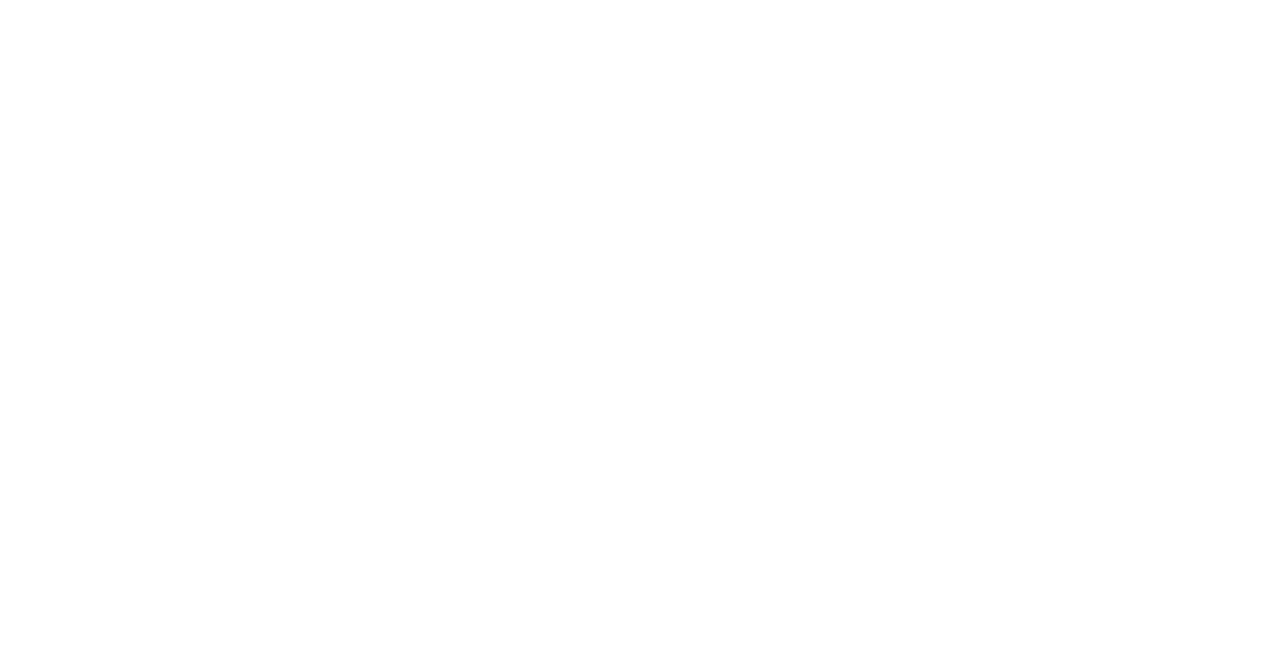
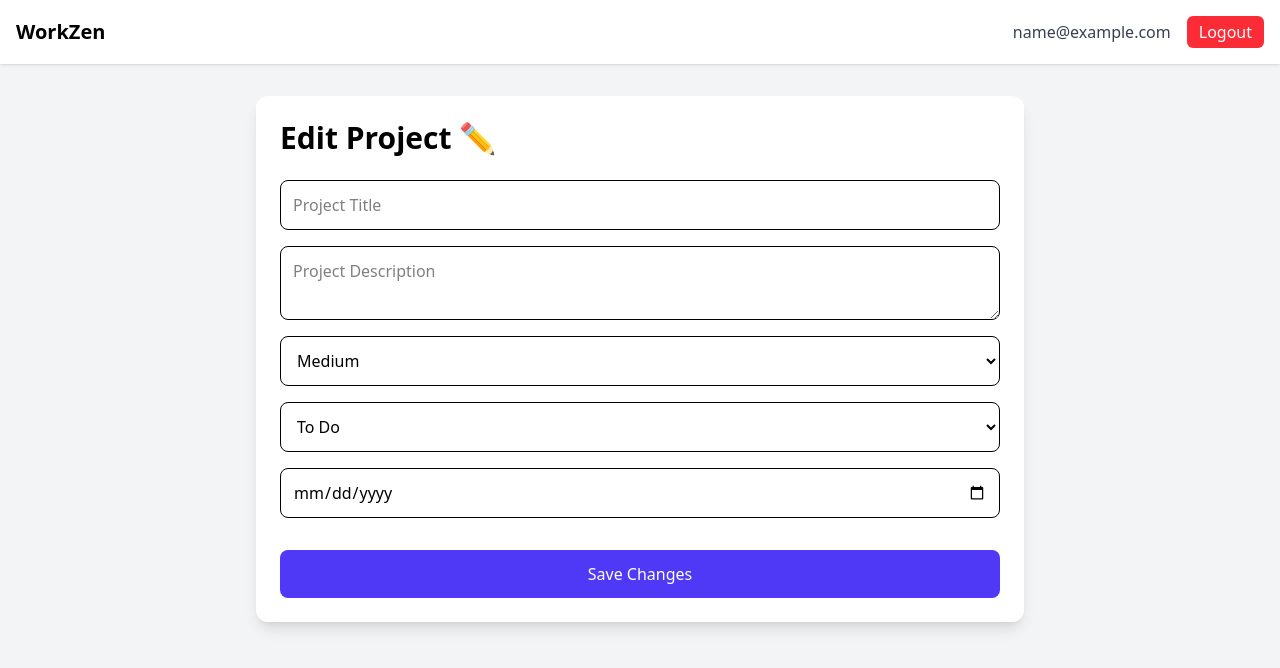
Before and after one commit to Varad163/WorkZen, a React app in the folder frontend/: page /edit-project/1 in a window 1280 px wide. Before the commit this address had no page. Shown: the top 668 px of the page. Built offline with nearby package versions, Linux system fonts and the light colour scheme; no server answers; sample sign-in values are in the browser's storage; the HTML template or start-up script is replaced by a standard one.

Commit message:
Edit pages

```diff
--- a/frontend/src/App.tsx
+++ b/frontend/src/App.tsx
@@ -5,23 +5,35 @@
 import { BrowserRouter, Routes, Route, Navigate } from "react-router-dom";
 import CreateProject from "./pages/CreateProject";
 import ProjectPage from "./pages/ProjectPage";
+import EditProject from "./pages/EditProject";
 
 export default function App() {
   return (
     <BrowserRouter>
       <Routes>
 
+        {/* Redirect root to login */}
         <Route path="/" element={<Navigate to="/login" />} />
 
+        {/* Public routes */}
         <Route path="/login" element={<Login />} />
         <Route path="/signup" element={<Signup />} />
-        <Route path="/create-project" element={<CreateProject />} />
 
+        {/* Protected routes */}
         <Route
           path="/dashboard"
           element={
             <ProtectedRoute>
               <Dashboard />
+            </ProtectedRoute>
+          }
+        />
+
+        <Route
+          path="/create-project"
+          element={
+            <ProtectedRoute>
+              <CreateProject />
             </ProtectedRoute>
           }
         />
@@ -35,6 +47,14 @@
           }
         />
 
+        <Route
+          path="/edit-project/:id"
+          element={
+            <ProtectedRoute>
+              <EditProject />
+            </ProtectedRoute>
+          }
+        />
 
       </Routes>
     </BrowserRouter>
--- /dev/null
+++ b/frontend/src/pages/EditProject.tsx
@@ -0,0 +1,127 @@
+import React, { useEffect, useState } from "react";
+import { useParams, useNavigate } from "react-router-dom";
+import api from "../api/api";
+import Navbar from "../components/Navbar";
+
+const EditProject = () => {
+  const { id } = useParams();
+  const navigate = useNavigate();
+
+  const [form, setForm] = useState({
+    title: "",
+    description: "",
+    priority: "medium",
+    status: "todo",
+    deadline: "",
+  });
+
+  const [loading, setLoading] = useState(true);
+
+  useEffect(() => {
+    loadProject();
+  }, []);
+
+  const loadProject = async () => {
+    try {
+      const res = await api.get(`/projects/${id}`);
+      const p = res.data;
+
+      setForm({
+        title: p.title,
+        description: p.description,
+        priority: p.priority,
+        status: p.status,
+        deadline: p.deadline ? p.deadline.split("T")[0] : "",
+      });
+    } catch (err) {
+      console.log(err);
+      alert("Failed to load project");
+    } finally {
+      setLoading(false);
+    }
+  };
+
+  const updateProject = async () => {
+    try {
+      await api.put(`/projects/${id}`, form);
+      navigate(`/project/${id}`);
+    } catch (err) {
+      console.log(err);
+      alert("Failed to update project");
+    }
+  };
+
+  if (loading) {
+    return (
+      <div className="min-h-screen flex items-center justify-center bg-gray-100">
+        <p className="text-lg font-semibold">Loading project...</p>
+      </div>
+    );
+  }
+
+  return (
+    <div className="min-h-screen bg-gray-100">
+      <Navbar />
+
+      <div className="max-w-3xl mx-auto p-6 mt-8 bg-white shadow-lg rounded-xl">
+
+        <h1 className="text-3xl font-bold mb-6">Edit Project ✏️</h1>
+
+        <div className="flex flex-col gap-4">
+
+          <input
+            type="text"
+            placeholder="Project Title"
+            className="p-3 border rounded-lg"
+            value={form.title}
+            onChange={(e) => setForm({ ...form, title: e.target.value })}
+          />
+
+          <textarea
+            placeholder="Project Description"
+            className="p-3 border rounded-lg"
+            value={form.description}
+            onChange={(e) => setForm({ ...form, description: e.target.value })}
+          ></textarea>
+
+          <select
+            className="p-3 border rounded-lg"
+            value={form.priority}
+            onChange={(e) => setForm({ ...form, priority: e.target.value })}
+          >
+            <option value="low">Low</option>
+            <option value="medium">Medium</option>
+            <option value="high">High</option>
+          </select>
+
+          <select
+            className="p-3 border rounded-lg"
+            value={form.status}
+            onChange={(e) => setForm({ ...form, status: e.target.value })}
+          >
+            <option value="todo">To Do</option>
+            <option value="in-progress">In Progress</option>
+            <option value="completed">Completed</option>
+          </select>
+
+          <input
+            type="date"
+            className="p-3 border rounded-lg"
+            value={form.deadline}
+            onChange={(e) => setForm({ ...form, deadline: e.target.value })}
+          />
+
+          <button
+            onClick={updateProject}
+            className="px-4 py-3 bg-indigo-600 text-white rounded-lg mt-4 hover:bg-indigo-700"
+          >
+            Save Changes
+          </button>
+
+        </div>
+      </div>
+    </div>
+  );
+};
+
+export default EditProject;
--- a/frontend/src/pages/ProjectPage.tsx
+++ b/frontend/src/pages/ProjectPage.tsx
@@ -10,6 +10,9 @@
   const [project, setProject] = useState<any>(null);
   const [tasks, setTasks] = useState<any[]>([]);
   const [loading, setLoading] = useState(true);
+
+  const [editModalOpen, setEditModalOpen] = useState(false);
+  const [editingTask, setEditingTask] = useState<any>(null);
 
   const [newTask, setNewTask] = useState({
     title: "",
@@ -85,29 +88,37 @@
     }
   };
 
-  // Handle loading & not found
-  if (loading) {
+  const saveEditedTask = async () => {
+    try {
+      await api.put(`/tasks/edit/${editingTask._id}`, editingTask);
+      setEditModalOpen(false);
+      loadTasks();
+    } catch (err) {
+      console.log(err);
+      alert("Failed to update task");
+    }
+  };
+
+  if (loading)
     return (
       <div className="min-h-screen flex items-center justify-center bg-gray-100">
         <p className="text-lg font-semibold">Loading project...</p>
       </div>
     );
-  }
 
-  if (!project) {
+  if (!project)
     return (
       <div className="min-h-screen flex items-center justify-center bg-gray-100">
         <p className="text-lg font-semibold text-red-600">Project not found ❌</p>
       </div>
     );
-  }
 
   return (
     <div className="min-h-screen bg-gray-100">
       <Navbar />
 
       <div className="max-w-4xl mx-auto p-6 mt-6 bg-white shadow-lg rounded-xl">
-
+        {/* Project Header */}
         <div className="flex justify-between items-start mb-6">
           <div>
             <h1 className="text-3xl font-bold">{project.title}</h1>
@@ -121,7 +132,6 @@
             >
               Edit
             </button>
-
             <button
               onClick={deleteProject}
               className="px-4 py-2 bg-red-600 text-white rounded-lg hover:bg-red-700"
@@ -168,7 +178,6 @@
           </div>
         </div>
 
-
         <div className="mt-10 p-6 bg-gray-50 rounded-xl shadow-inner">
           <h2 className="text-xl font-bold mb-4">Add New Task</h2>
 
@@ -184,14 +193,18 @@
             placeholder="Task Description"
             className="w-full p-3 border rounded-lg mb-3"
             value={newTask.description}
-            onChange={(e) => setNewTask({ ...newTask, description: e.target.value })}
+            onChange={(e) =>
+              setNewTask({ ...newTask, description: e.target.value })
+            }
           />
 
           <input
             type="date"
             className="w-full p-3 border rounded-lg mb-3"
             value={newTask.dueDate}
-            onChange={(e) => setNewTask({ ...newTask, dueDate: e.target.value })}
+            onChange={(e) =>
+              setNewTask({ ...newTask, dueDate: e.target.value })
+            }
           />
 
           <button
@@ -202,6 +215,7 @@
           </button>
         </div>
 
+        {/* Task List */}
         <div className="mt-8">
           <h2 className="text-xl font-bold mb-4">Tasks</h2>
 
@@ -216,25 +230,36 @@
                 <div>
                   <h3 className="font-semibold text-lg">{task.title}</h3>
                   <p className="text-gray-600 text-sm">{task.description}</p>
+
                   {task.dueDate && (
                     <p className="text-sm text-blue-600 mt-1">
                       Due: {task.dueDate.split("T")[0]}
                     </p>
                   )}
+
+                  <button
+                    className="text-blue-600 text-sm mt-2"
+                    onClick={() => {
+                      setEditingTask(task);
+                      setEditModalOpen(true);
+                    }}
+                  >
+                    Edit
+                  </button>
                 </div>
 
                 <div className="flex items-center gap-4">
-
                   <select
                     className="border p-2 rounded-lg"
                     value={task.status}
-                    onChange={(e) => updateStatus(task._id, e.target.value)}
+                    onChange={(e) =>
+                      updateStatus(task._id, e.target.value)
+                    }
                   >
                     <option value="todo">Todo</option>
                     <option value="in-progress">In Progress</option>
                     <option value="completed">Completed</option>
                   </select>
-
 
                   <button
                     className="text-red-600 text-xl"
@@ -248,6 +273,80 @@
           )}
         </div>
       </div>
+      {editModalOpen && editingTask && (
+        <div className="fixed inset-0 bg-black/40 flex items-center justify-center">
+          <div className="bg-white p-6 rounded-lg w-full max-w-md shadow-xl">
+            <h2 className="text-xl font-bold mb-4">Edit Task</h2>
+
+            <input
+              type="text"
+              className="w-full p-2 border rounded-lg mb-3"
+              value={editingTask.title}
+              onChange={(e) =>
+                setEditingTask({ ...editingTask, title: e.target.value })
+              }
+            />
+
+            <textarea
+              className="w-full p-2 border rounded-lg mb-3"
+              value={editingTask.description}
+              onChange={(e) =>
+                setEditingTask({
+                  ...editingTask,
+                  description: e.target.value,
+                })
+              }
+            />
+
+            <input
+              type="date"
+              className="w-full p-2 border rounded-lg mb-3"
+              value={
+                editingTask.dueDate
+                  ? editingTask.dueDate.split("T")[0]
+                  : ""
+              }
+              onChange={(e) =>
+                setEditingTask({
+                  ...editingTask,
+                  dueDate: e.target.value,
+                })
+              }
+            />
+
+            <select
+              className="w-full p-2 border rounded-lg mb-3"
+              value={editingTask.status}
+              onChange={(e) =>
+                setEditingTask({
+                  ...editingTask,
+                  status: e.target.value,
+                })
+              }
+            >
+              <option value="todo">Todo</option>
+              <option value="in-progress">In Progress</option>
+              <option value="completed">Completed</option>
+            </select>
+
+            <div className="flex justify-end gap-3">
+              <button
+                className="px-4 py-2 bg-gray-500 text-white rounded-lg"
+                onClick={() => setEditModalOpen(false)}
+              >
+                Cancel
+              </button>
+
+              <button
+                className="px-4 py-2 bg-blue-600 text-white rounded-lg"
+                onClick={saveEditedTask}
+              >
+                Save
+              </button>
+            </div>
+          </div>
+        </div>
+      )}
     </div>
   );
 };
```
Also changed, not shown: 2 other files (tests, documents, lock files or other folders). Lines whose indentation alone changed are shown as unchanged.
